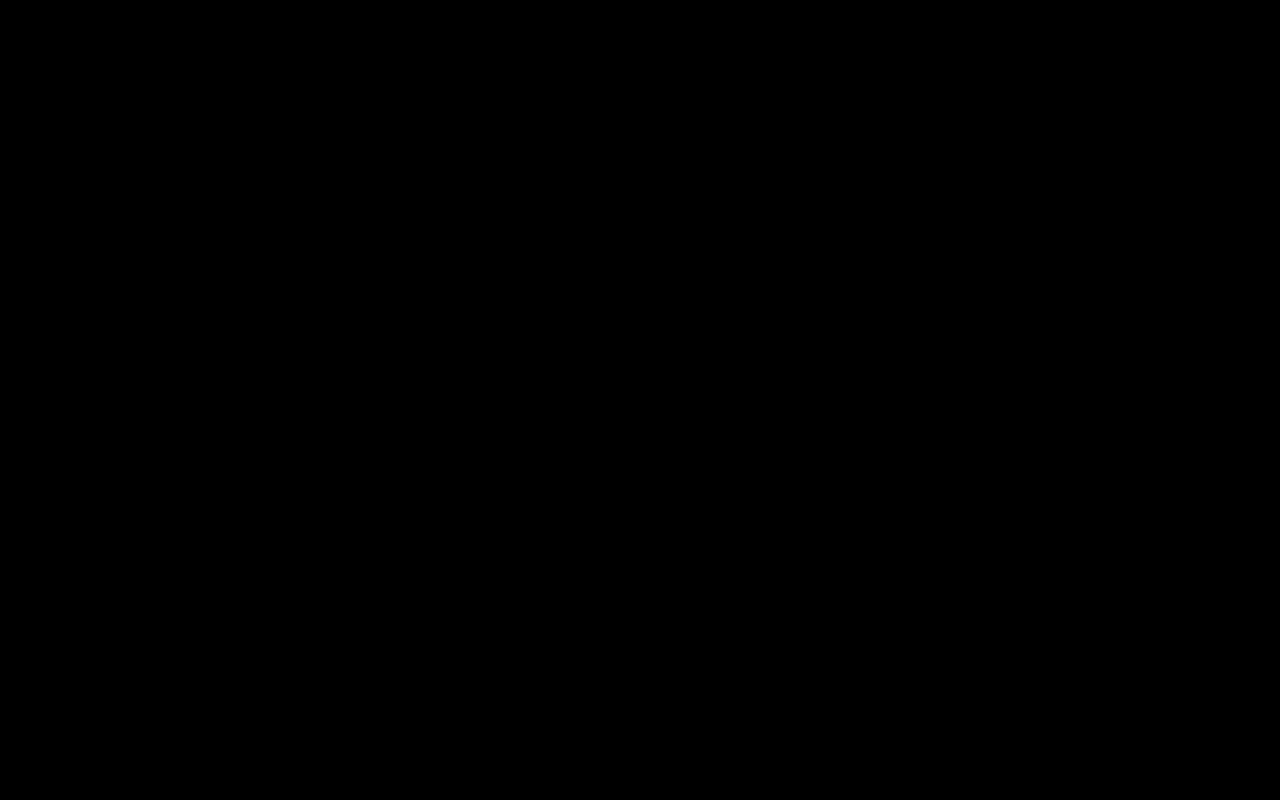
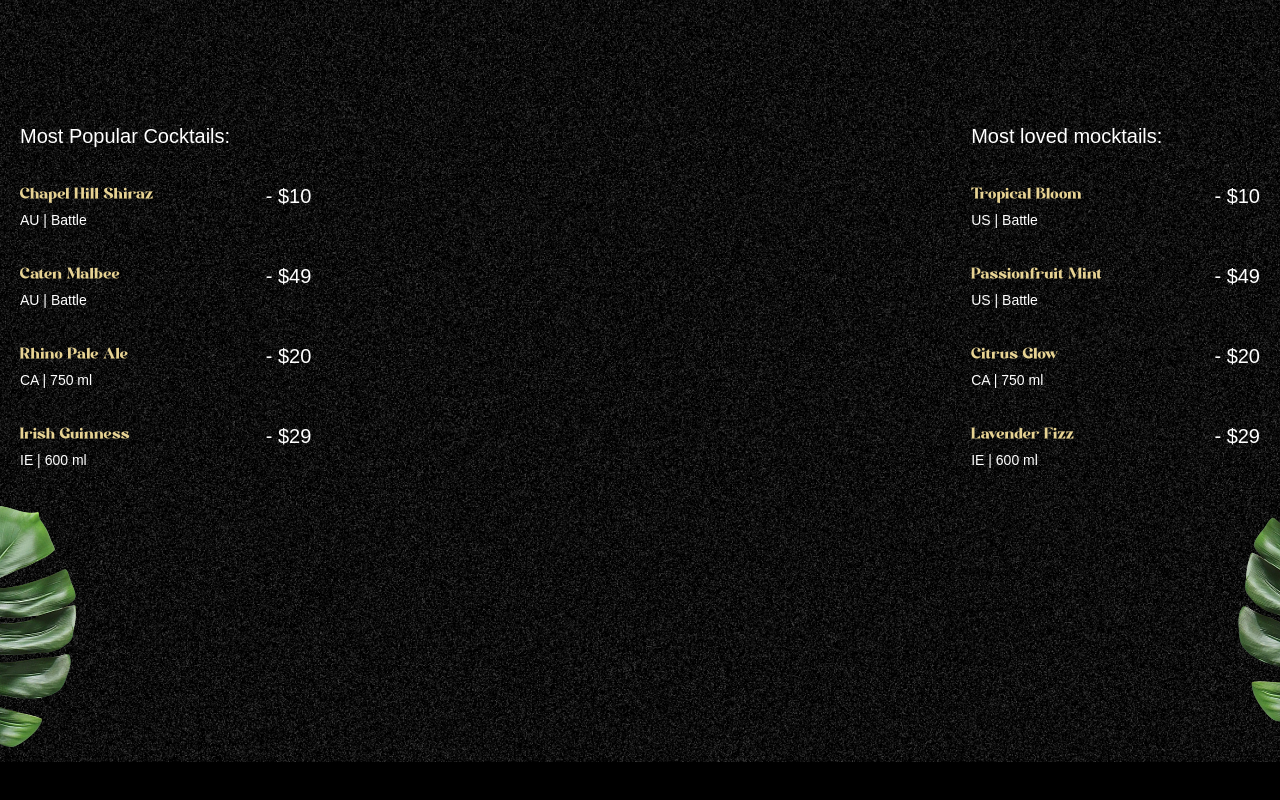
Before and after one commit to satvikmishra44/Cocktail, a React (Vite) app: page / in a window 1280 px wide. Shown: the part 838-1638 px from the top of the page. Before the commit the page ends 1600 px from the top, so only its background shows below. Built offline with nearby package versions, Linux system fonts and the light colour scheme; a web font is replaced by a local one.

Commit message:
Completed Cocktails Section

```diff
--- a/src/App.jsx
+++ b/src/App.jsx
@@ -3,12 +3,14 @@
 import './App.css'
 import Navbar from './components/Navbar';
 import Hero from './components/Hero';
+import Cocktails from './components/Cocktails';
 
 function App() {
   return (
     <main>
       <Navbar />
       <Hero />
+      <Cocktails />
       <div className='h-dvh'></div>
     </main>
   );
--- /dev/null
+++ b/src/components/Cocktails.jsx
@@ -0,0 +1,67 @@
+import { useGSAP } from "@gsap/react";
+import gsap from "gsap";
+import { cocktailLists, mockTailLists } from "../../constants/index";
+import { ScrollTrigger } from "gsap/all";
+
+function Cocktails() {
+    gsap.registerPlugin(ScrollTrigger);
+
+    useGSAP(() => {
+        const parallaxTl = gsap.timeline({
+            scrollTrigger: {
+                trigger: '#cocktails',
+                start: 'top 30%',
+                end: 'bottom 80%',
+                scrub: true,
+            }
+        })
+
+        parallaxTl.from('#c-left-leaf', {
+            x: -100, y: 100
+        }).from("#c-right-leaf", {
+            x: 100, y: 100
+        })
+    })
+    return (
+        <section id='cocktails' className='noisy'>
+            <img src="/images/hero-left-leaf.png" alt="left-leaf" id="c-left-leaf" />
+            <img src="/images/hero-right-leaf.png" alt="right-leaf" id="c-right-leaf" />
+
+            <div className='list'>
+                <div className='popular'>
+                    <h2>Most Popular Cocktails: </h2>
+                    <ul>
+                        {cocktailLists.map(({name, country, detail, price}) => { return (
+                            <li key={name}>
+                                <div className="md:me-28">
+                                    <h3>{name}</h3>
+                                    <p>{country} | {detail}</p>
+                                </div>
+                                <span> - {price}</span>
+                            </li>
+                        )})}
+                    </ul>
+                </div>
+
+                <div className="loved">
+                    <h2>Most loved mocktails: </h2>
+                    <ul>
+                        {mockTailLists.map(({name, country, detail, price}) => { return (
+                            <li key={name}>
+                                <div className="md: me-28">
+                                    <h3>{name}</h3>
+                                    <p>{country} | {detail}</p>
+                                </div>
+                                <span> - {price}</span>
+                            </li>
+                        )})}
+                    </ul>
+
+                </div>
+            </div>
+
+        </section>
+    );
+}
+
+export default Cocktails;
```
